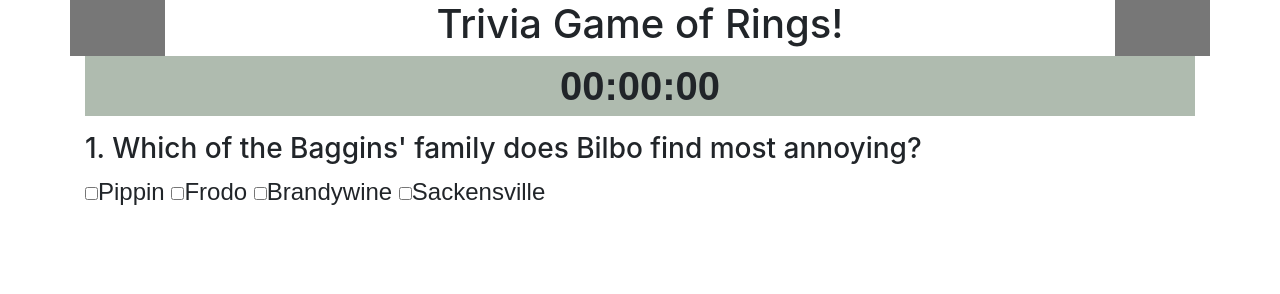
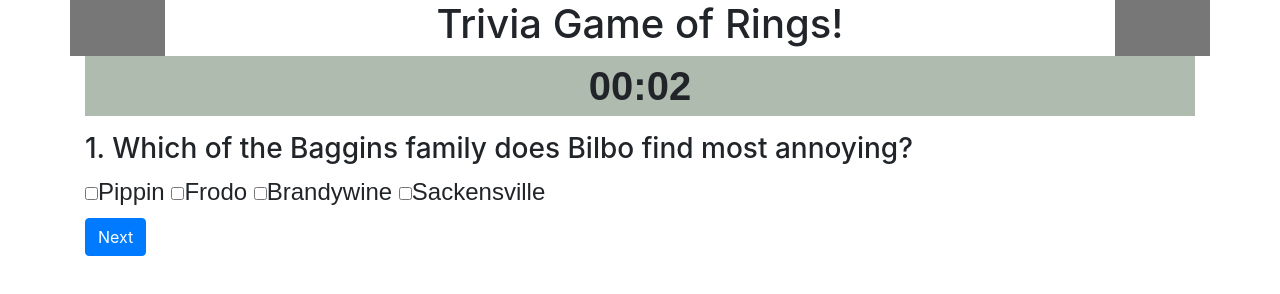
Before and after one commit to boogeybum/TriviaGame, a plain HTML site: page index.html in a window 1280 px wide. Drawn offline with nearby package versions, Linux system fonts and the light colour scheme.

Commit message:
Added 'next' button to click when submitting guess on index.html Also started basic notes in app.js for high level pseudo code. None functioning timer that subtracts one from the time value and dispplays on index.html

```diff
--- a/assets/javascript/app.js
+++ b/assets/javascript/app.js
@@ -0,0 +1,53 @@
+// Declare variables
+
+var time = 3;
+
+
+
+// Timer that counts down to and stops at zero
+
+
+// Display question with radio buttons selection for answers, only one selectable
+
+// submit button that stores the answer in memory and displays the next trivia question. If no questions left ends game and displays results (number correct/incorrect)
+
+// When timer reaches zero display trivia quiz results (correct/incorrect) and play again button
+
+
+// $(".timerText").text(time);
+
+function countDown() {
+    if (time > 0) {
+    time--;
+    }
+
+
+  // DONE: Get the current time, pass that into the timeConverter function,
+  //       and save the result in a variable.
+  var converted = timeConverter(time);
+  console.log(converted);
+
+  // DONE: Use the variable we just created to show the converted time in the "display" div.
+  $("#timerText").text(converted);
+}
+
+function timeConverter(t) {
+
+    var minutes = Math.floor(t / 60);
+    var seconds = t - (minutes * 60);
+
+    if (seconds < 10) {
+      seconds = "0" + seconds;
+    }
+
+    if (minutes === 0) {
+      minutes = "00";
+    }
+    else if (minutes < 10) {
+      minutes = "0" + minutes;
+    }
+
+    return minutes + ":" + seconds;
+  }
+
+countDown();
--- a/index.html
+++ b/index.html
@@ -25,26 +25,14 @@
     <div class="container">
         <div class="row">
             <div class="col-sm-12">
-                <p class="timerText">00:00:00</p>
+                <p id="timerText" class="timerText"></p>
             </div>
         </div>
 
         <div class="row qAndA">
             <div class="col-sm-12">
-                <h3 class="text-sm-left question">1. Which of the Baggins' family does Bilbo find most annoying?</h3>
+                <h3 class="text-sm-left question">1. Which of the Baggins family does Bilbo find most annoying?</h3>
             </div>
-            <!-- <form>
-                <label class="radio-inline">
-                    <input type="radio" name="optradio">Option 1
-                </label>
-                <label class="radio-inline">
-                    <input type="radio" name="optradio">Option 2
-                </label>
-                <label class="radio-inline">
-                    <input type="radio" name="optradio">Option 3
-                </label>
-            </form> -->
-
 
             <div class="col-sm-12">
                 <form class="checkboxForm">
@@ -66,6 +54,10 @@
                 </form>
             </div>
 
+            <div class="col-sm-12">
+                <button type="button" class="btn btn-primary">Next</button>
+            </div>
+
         </div>
     </div>
 
```
